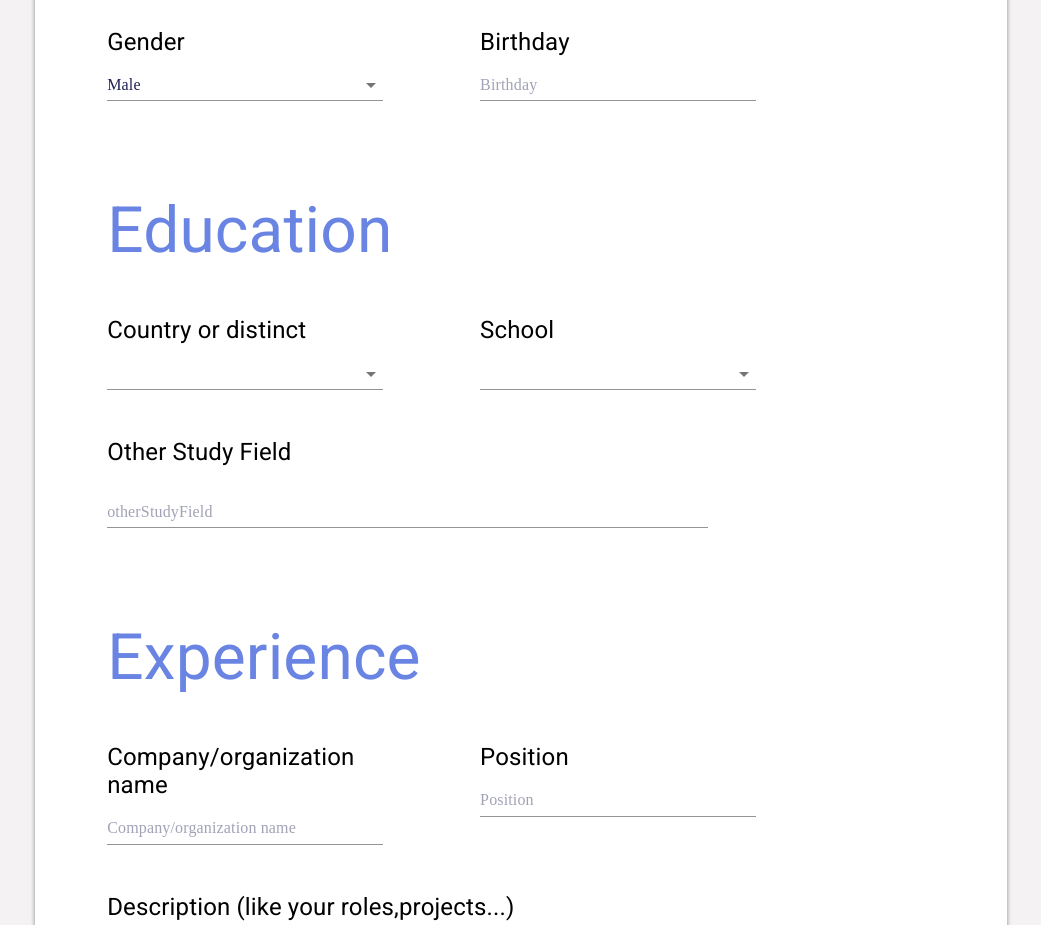
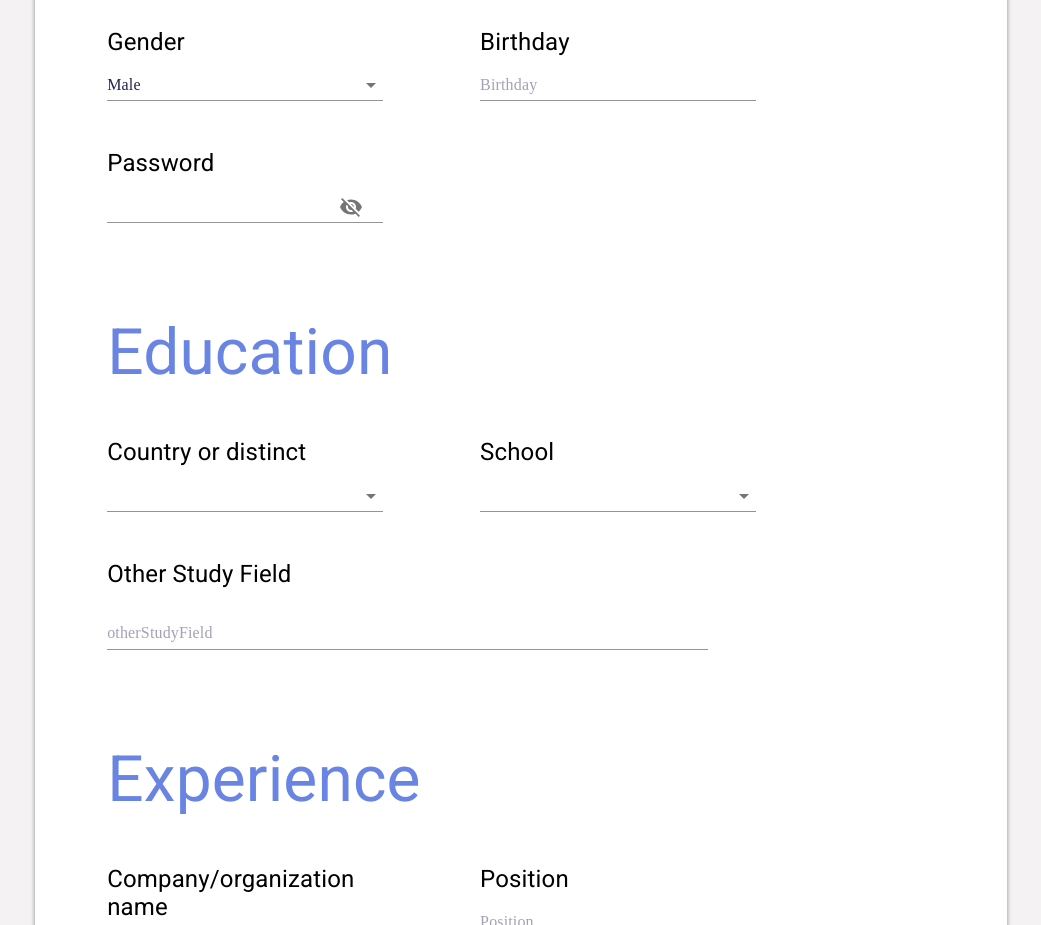
Before and after one commit to BoscoTin/COMP4021-Frontend, a Next.js app: page /signup in a window 1280 px wide. Shown: the part 980-1905 px from the top of the page, without its empty margins (119-1160 px from the left). Built offline with nearby package versions, Linux system fonts and the light colour scheme.

Commit message:
increase one textField for Basic

```diff
--- a/pages/signup.js
+++ b/pages/signup.js
@@ -6,6 +6,10 @@ import TextField from "@material-ui/core/TextField";
 import MenuItem from "@material-ui/core/MenuItem";
 
 import form_Details from "../src/components/demo/register_form";
+import InputAdornment from "@material-ui/core/InputAdornment";
+import IconButton from "@material-ui/core/IconButton";
+import {Visibility, VisibilityOff} from "@material-ui/icons";
+
 
 const useStyles = makeStyles((theme) => ({
     root:{
@@ -53,9 +57,10 @@ const useStyles = makeStyles((theme) => ({
 
 function Form(props){
     const {classes} = props;
+
     const [states, setStates] = React.useState({
         firstName: "", lastName: "", phoneNumber: "", email: "", website: "", address: "",
-        gender:'0', birthday: "",
+        gender:'0', birthday: "",password:"",showPassword: false,
 
         countryOrDistinct:"", school:"", otherStudyField:"",
 
@@ -67,6 +72,14 @@ function Form(props){
     });
     const handleChange = (prop) => (event) => {
         setStates({ ...states, [prop]: event.target.value });
+    };
+
+    const handleClickShowPassword = () => {
+        setStates({ ...states, showPassword: !states.showPassword });
+    };
+
+    const handleMouseDownPassword = (event) => {
+        event.preventDefault();
     };
 
     function StyledTitleBox(props){
@@ -144,6 +157,33 @@ function Form(props){
                         </TextField>
                     </Box>
                 )}
+
+                {Inputs.type === "password" && (
+                    <Box>
+                        <StyledTextFieldLabelBox>
+                            {Inputs.label}
+                        </StyledTextFieldLabelBox>
+                        <TextField
+                            fullWidth
+                            type={states.showPassword ? 'text' : 'password'}
+                            value={states.password}
+                            onChange={handleChange('password')}
+                            InputProps={{
+                                endAdornment:(
+                                <InputAdornment position="start">
+                                <IconButton
+                                onClick={handleClickShowPassword}
+                                onMouseDown={handleMouseDownPassword}
+                                >
+                                {states.showPassword ? <Visibility /> : <VisibilityOff />}
+                                </IconButton>
+                                </InputAdornment>
+                                )
+                            }}
+
+                        />
+                    </Box>
+                )}
             </Grid>
             ))}
         </Grid>
--- a/src/components/demo/register_form.js
+++ b/src/components/demo/register_form.js
@@ -71,6 +71,14 @@ const form_Details = [
         "id": "birthday",
         "columns": 4,
         "type": "text",
+        "select": null,
+    },
+    {
+        "label": "Password",
+        "placeholder":"Password",
+        "id": "password",
+        "columns": 4,
+        "type": "password",
         "select": null,
     },
 
```
